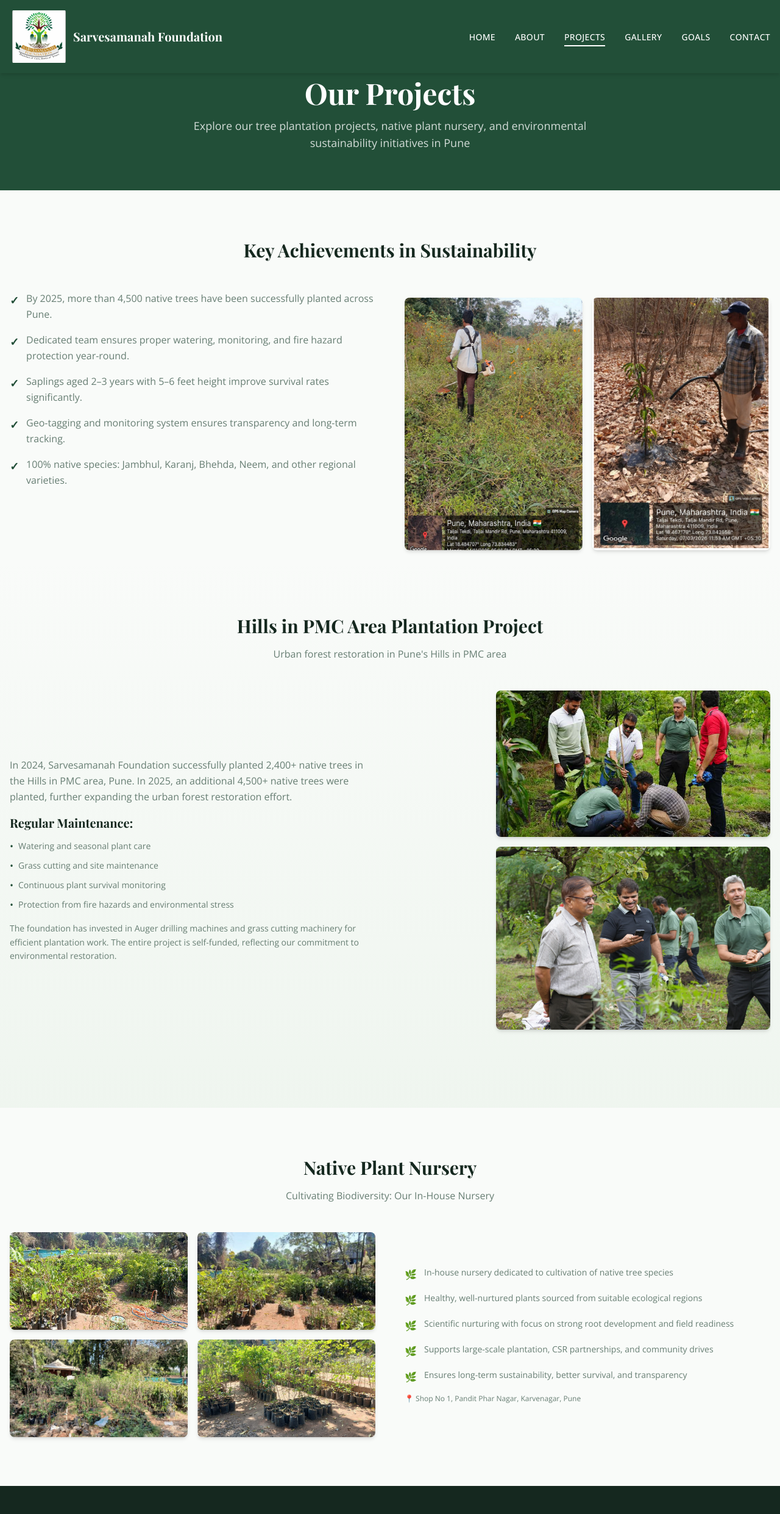
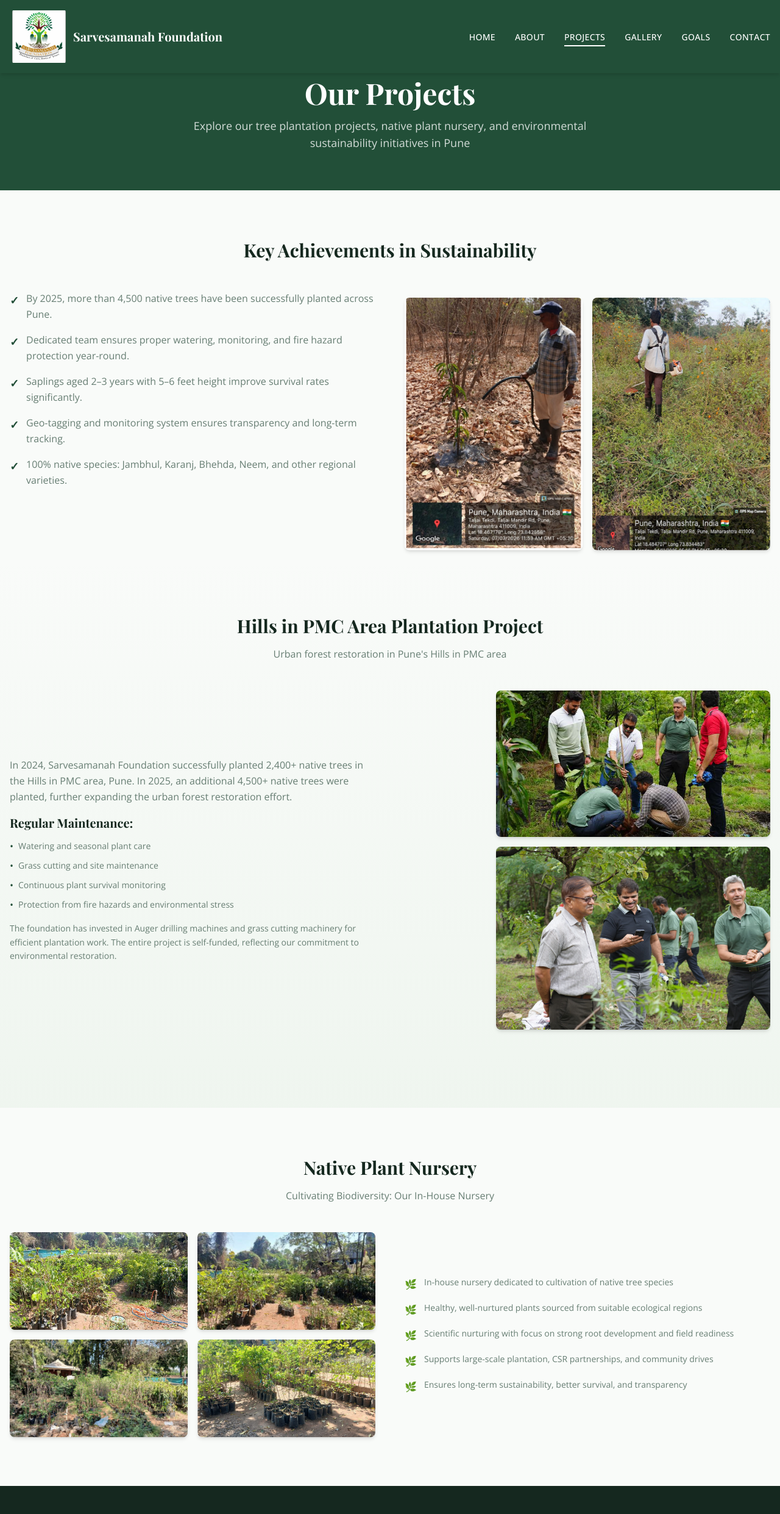
Before and after one commit to sujayjirapure/ngo2, a React (Vite) app: page /projects in a window 1280 px wide. Shown: the top 2482 px of the page at 61% size. Built offline with nearby package versions, Linux system fonts and the light colour scheme; the HTML template or start-up script is replaced by a standard one.

Commit message:
13 april

```diff
--- a/src/pages/ProjectsPage.jsx
+++ b/src/pages/ProjectsPage.jsx
@@ -61,14 +61,14 @@ function ProjectsPage() {
 
   {/* Left */}
   <img
-    src={achievement3}
+    src={achievement4}
     className="rounded-lg shadow-md w-full h-full object-contain bg-white"
     loading="lazy"
   />
 
   {/* Right */}
   <img
-    src={achievement4}
+    src={achievement3}
     className="rounded-lg shadow-md w-full h-full object-contain bg-white"
     loading="lazy"
   />
@@ -197,9 +197,9 @@ function ProjectsPage() {
                 ))}
               </ul>
 
-              <p className="font-body text-muted-foreground text-xs mt-4">
+              {/* <p className="font-body text-muted-foreground text-xs mt-4">
                 📍 Shop No 1, Pandit Phar Nagar, Karvenagar, Pune
-              </p>
+              </p> */}
             </div>
 
           </div>
```
